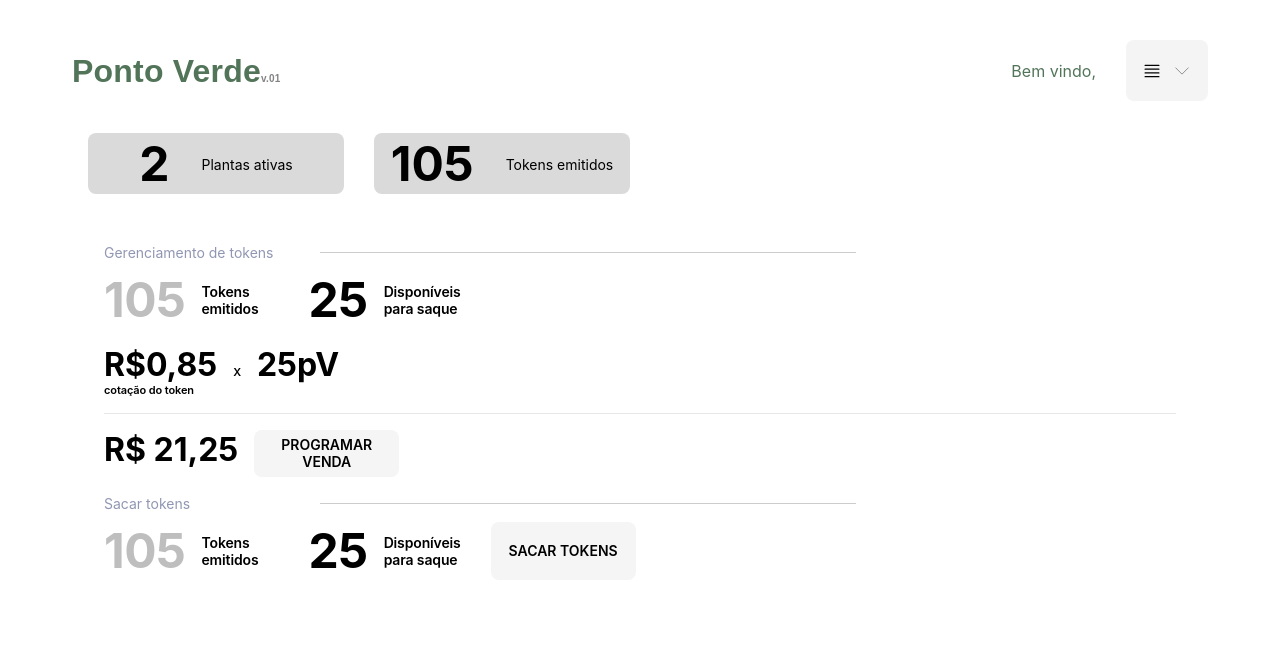
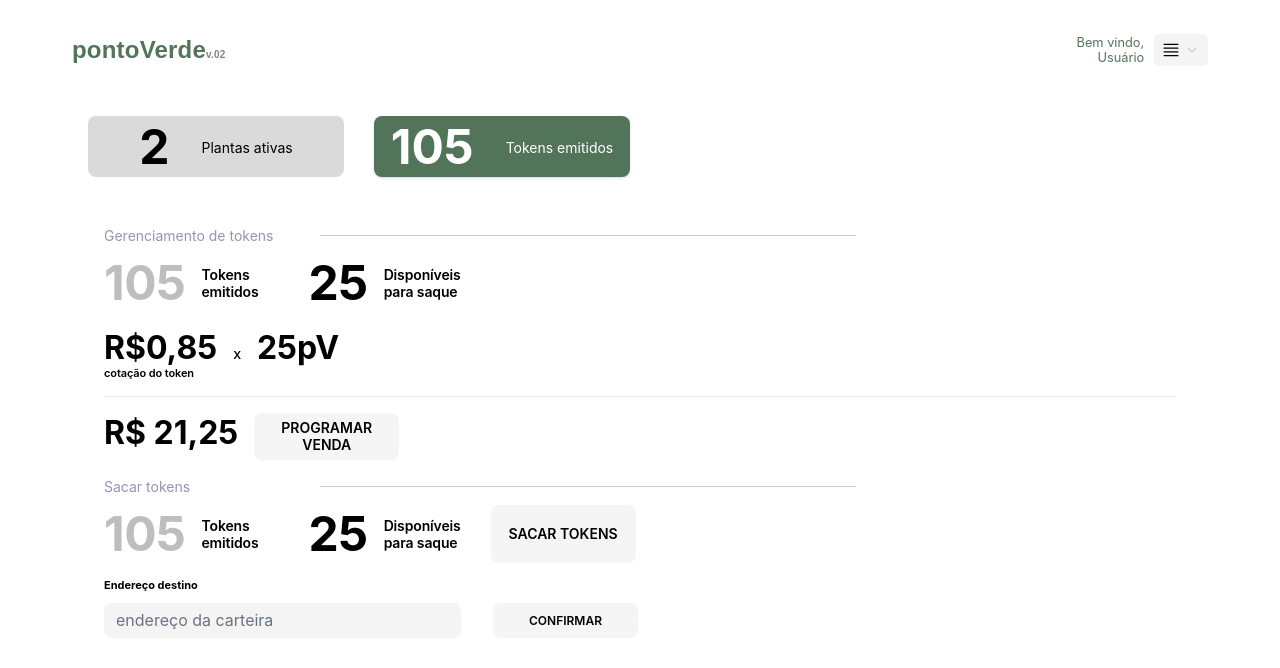
Before and after one commit to pontoVerde/posto-verde-ui, a Next.js app: page /tokens in a window 1280 px wide. Shown: the top 668 px of the page. Built offline with nearby package versions, Linux system fonts and the light colour scheme; no server answers.

Commit message:
edit: estilo das páginas

```diff
--- a/src/components/grafico.js
+++ b/src/components/grafico.js
@@ -14,14 +14,13 @@ export const options = {
   axes: {
     // Adds labels to each axis; they don't have to match the axis names.
     y: {
-      Temps: { label: 'Geração de energia (kWh)' },
-      Daylight: { label: 'Dia' },
+      Temps: { label: 'Geração de energia (kWh)' }
     },
   },
 };
 
 export default function Grafico(props) {
-  const {data} = props;
+  const { data } = props;
 
   return (
     <Chart
--- a/src/components/navbar.js
+++ b/src/components/navbar.js
@@ -5,18 +5,17 @@ import { Bars4Icon } from '@heroicons/react/24/solid';
 
 const Navbar = (props) => {
   const { user, isAuthenticated, signOut } = useContext(AuthContext);
+  const router = useRouter();
 
-  const router = useRouter();
-  console.log(user);
+  const [clicked, setClicked] = useState(false);
 
   return (
     <>
-      <header className='panel-header'>
+      <header className='panel-header cont'>
         <div>
           <div onClick={() => router.push('menu')}>
             <h1 className='panel-header_title'>
-              Ponto Verde
-              <span>v.01</span>
+              pontoVerde<span>v.02</span>
             </h1>
           </div>
         </div>
@@ -26,7 +25,7 @@ const Navbar = (props) => {
             {isAuthenticated ? user?.name : 'Usuário'}
           </p>
           <div className='panel-header_menu'>
-            <Bars4Icon className='h-10 w-10' />
+            <Bars4Icon className='h-5 w-5' />
             <button type='button'>
               <svg
                 xmlns='http://www.w3.org/2000/svg'
@@ -34,7 +33,7 @@ const Navbar = (props) => {
                 viewBox='0 0 24 24'
                 stroke-width='0.5'
                 stroke='currentColor'
-                class='w-6 h-6'
+                class='w-3 h-3'
               >
                 <path
                   stroke-linecap='round'
@@ -49,7 +48,7 @@ const Navbar = (props) => {
 
       <section className='basic-info'>
         <a onClick={() => router.push('/menu')}>
-          <div className='basic-info_item'>
+          <div className={router?.pathname == '/menu' ? 'basic-info_item navbar_on' : 'basic-info_item navbar_off'}>
             <span>2</span>
             <div>
               <span>Plantas ativas</span>
@@ -57,7 +56,7 @@ const Navbar = (props) => {
           </div>
         </a>
         <a onClick={() => router.push('/tokens')}>
-          <div className='basic-info_item'>
+          <div className={router?.pathname == '/tokens' ? 'basic-info_item navbar_on' : 'basic-info_item navbar_off'}>
             <span>105</span>
             <div>
               <span>Tokens emitidos</span>
--- a/src/components/signin.js
+++ b/src/components/signin.js
@@ -25,7 +25,7 @@ export default function SignIn() {
           <div>
             <div onClick={() => router.push('menu')}>
               <h1 className='panel-header_title'>
-                Ponto Verde
+                pontoVerde
                 <span>v.01</span>
               </h1>
             </div>
--- a/src/context/authContext.js
+++ b/src/context/authContext.js
@@ -10,7 +10,7 @@ import AuthApi from '../services/authApi';
 export const AuthContext = createContext({});
 
 export function AuthProvider({ children }) {
-  const [user, setUser] = useState({});
+  const [user, setUser] = useState();
 
   const isAuthenticated = !!user;
 
--- a/src/context/socket.js
+++ b/src/context/socket.js
@@ -13,9 +13,9 @@ export const SocketProvider = ({ children }) => {
     useEffect(() => {
         if (isAuthenticated) {
             const socket = io(process.env.NEXT_PUBLIC_AUTH_API, {
-                reconnectionDelayMax: 10000,
+                reconnectionDelayMax: 2000,
                 auth: {
-                  token: "123"
+                  token: Date.now(),
                 },
                 query: {
                   "username": user?.name
@@ -23,8 +23,8 @@ export const SocketProvider = ({ children }) => {
               });
             socket.on('connect', () => {
                 console.log('connected')
+                setSocket(socket);
             });
-            setSocket(socket);
             return () => socket.close();
         }
     }, [user]);
--- a/src/pages/menu.js
+++ b/src/pages/menu.js
@@ -3,20 +3,43 @@ import Navbar from '../components/navbar';
 import Chart from '../components/grafico';
 import { Stat } from '../components/gauge';
 import { useContext, useEffect, useState } from 'react';
-import SocketProvider from '../context/socket';
+import SocketContext from '../context/socket';
+
 export const data = [
   [
-      { type: "date", label: "Day" },
-      "Produção média",
-      "Média diária de produção",
+    { type: 'date', label: 'Day' },
+    'Produção Média Fazenda 1',
+    'Produção Média Fazenda 2',
   ],
-    [new Date(2022, 10, 29), 20, 40],
-    [new Date(2022, 10, 29), 22, 42],
-    [new Date(2022, 10, 30), 23, 44],
+  [new Date(2022, 10, 29, 0), 0, 0],
+  [new Date(2022, 10, 29, 1), 0, 0],
+  [new Date(2022, 10, 29, 2), 0, 0],
+  [new Date(2022, 10, 29, 3), 0, 0],
+  [new Date(2022, 10, 29, 4), 0, 0],
+  [new Date(2022, 10, 29, 5), 3, 5],
+  [new Date(2022, 10, 29, 6), 4, 7],
+  [new Date(2022, 10, 29, 7), 6, 10],
+  [new Date(2022, 10, 29, 8), 8, 14],
+  [new Date(2022, 10, 29, 9), 11, 20],
+  [new Date(2022, 10, 29, 10), 15, 25],
+  [new Date(2022, 10, 29, 11), 17, 33],
+  [new Date(2022, 10, 29, 12), 25, 55],
+  [new Date(2022, 10, 29, 13), 24, 52],
+  [new Date(2022, 10, 29, 14), 22, 44],
+  [new Date(2022, 10, 29, 15), 20, 30],
+  [new Date(2022, 10, 29, 16), 14, 20],
+  [new Date(2022, 10, 29, 17), 8, 12],
+  [new Date(2022, 10, 29, 18), 2, 6],
+  [new Date(2022, 10, 29, 19), 1, 3],
+  [new Date(2022, 10, 29, 20), 0, 1],
+  [new Date(2022, 10, 29, 21), 0, 0],
+  [new Date(2022, 10, 29, 22), 0, 0],
+  [new Date(2022, 10, 29, 23), 0, 0],
+  [new Date(2022, 10, 30, 0), 0, 0]
 ];
 
 export default function Menu() {
-  const socket = useContext(SocketProvider);
+  const socket = useContext(SocketContext);
   const router = useRouter();
 
   const [speed1, setSpeed1] = useState(0);
@@ -24,9 +47,7 @@ export default function Menu() {
   let started = false;
 
   useEffect(() => {
-        if(socket?.connected && !started) {
-            socket.emit('gauge1', '');
-            socket.emit('gauge2', '');
+    if (socket?.connected && !started) {
       socket.on('gauge_speed1', (data) => {
         setSpeed1(data);
       });
@@ -36,7 +57,7 @@ export default function Menu() {
       });
       started = true;
     }
-  }, []);
+  }, [socket]);
 
   return (
     <div className='panel-body cont'>
@@ -47,36 +68,35 @@ export default function Menu() {
             <h2>Geração Real-time</h2>
           </div>
           <div className='device-data_cards'>
-            <div className='device-data_card device_on position'>
-              <div className='device-data_card__painel'>
-                <p style={{ position: 'fixed' }}>1</p>
+            <div
+              className={
+                speed1 > 0
+                  ? 'device-data_card device_on'
+                  : 'device-data_card device_off'
+              }
+              onClick={() =>
+                router.push('/production')
+              }
+            ><div className='device-data_card__painel'>
+                <p style={{ position: 'absolute' }}>{speed1} kWh</p>
                 <Stat value={speed1} />
               </div>
               <div className='device-data_card__infos'>
                 <div className='device-data_cards__name'>
                   <p> Fazenda 1</p>
                 </div>
-                <div
-                  className='device-data_card__btt'
-                  onClick={() => router.push('producao')}
-                >
-                  <svg
-                    xmlns='http://www.w3.org/2000/svg'
-                    width='24'
-                    height='24'
-                    viewBox='0 0 24 24'
-                  >
-                    <path d='M13 7v-6l11 11-11 11v-6h-13v-10z' />
-                  </svg>
-                </div>
               </div>
             </div>
             <div
-              className='device-data_card device_off'
+              className={
+                speed2 > 0
+                  ? 'device-data_card device_on'
+                  : 'device-data_card device_off'
+              }
               id='card_{{$device->id}}'
             >
               <div className='device-data_card__painel'>
-                <p style={{ position: 'fixed' }}>1</p>
+                <p style={{ position: 'absolute' }}>{speed2} kWh</p>
 
                 <Stat value={speed2} />
               </div>
@@ -84,24 +104,13 @@ export default function Menu() {
                 <div className='device-data_cards__name'>
                   <p> Fazenda 2</p>
                 </div>
-                <div className='device-data_card__btt' id='btt_{{$device->id}}'>
-                  <svg
-                    xmlns='http://www.w3.org/2000/svg'
-                    width='24'
-                    height='24'
-                    viewBox='0 0 24 24'
-                  >
-                    <path d='M13 7v-6l11 11-11 11v-6h-13v-10z' />
-                  </svg>
-                </div>
-
               </div>
             </div>
           </div>
         </section>
         <section className='history_card'></section>
         {/* Posicionar no local correto */}
-          <Chart data={data}/>
+        <Chart data={data} />
       </main>
     </div>
   );
--- /dev/null
+++ b/src/pages/production.js
@@ -0,0 +1,119 @@
+// import Head from "next/head";
+import { useRouter } from 'next/router';
+import Navbar from '../components/navbar';
+import Chart from '../components/grafico';
+import { Stat } from '../components/gauge';
+import { useContext, useEffect, useState } from 'react';
+import SocketContext from '../context/socket';
+
+export const data = [
+  [
+    { type: 'date', label: 'Day' },
+    'Produção média',
+    // "Average hours of daylight",
+  ],
+  [new Date(2022, 10, 29, 0), 0],
+  [new Date(2022, 10, 29, 1), 0],
+  [new Date(2022, 10, 29, 2), 0],
+  [new Date(2022, 10, 29, 3), 0],
+  [new Date(2022, 10, 29, 4), 0],
+  [new Date(2022, 10, 29, 5), 3],
+  [new Date(2022, 10, 29, 6), 4],
+  [new Date(2022, 10, 29, 7), 6],
+  [new Date(2022, 10, 29, 8), 8],
+  [new Date(2022, 10, 29, 9), 11],
+  [new Date(2022, 10, 29, 10), 15],
+  [new Date(2022, 10, 29, 11), 17],
+  [new Date(2022, 10, 29, 12), 25],
+  [new Date(2022, 10, 29, 13), 24],
+  [new Date(2022, 10, 29, 14), 22],
+  [new Date(2022, 10, 29, 15), 20],
+  [new Date(2022, 10, 29, 16), 14],
+  [new Date(2022, 10, 29, 17), 8],
+  [new Date(2022, 10, 29, 18), 2],
+  [new Date(2022, 10, 29, 19), 1],
+  [new Date(2022, 10, 29, 20), 0],
+  [new Date(2022, 10, 29, 21), 0],
+  [new Date(2022, 10, 29, 22), 0],
+  [new Date(2022, 10, 29, 23), 0],
+  [new Date(2022, 10, 30, 0), 0]
+];
+
+export default function Production() {
+  const socket = useContext(SocketContext);
+  // const {user}  = useContext(AuthContext);
+  const router = useRouter();
+
+  const [speed1, setSpeed1] = useState(0);
+  const [speed2, setSpeed2] = useState(0);
+  let started = false;
+
+  useEffect(() => {
+    if (socket?.connected && !started) {
+      socket.on('gauge_speed1', (data) => {
+        setSpeed1(data);
+      });
+
+      socket.on('gauge_speed2', (data) => {
+        setSpeed2(data);
+      });
+      started = true;
+    }
+  }, [socket]);
+  return (
+    <div className='panel-body cont'>
+      {/* <Head>
+            <title>Home</title>
+        </Head> */}
+      <Navbar />
+      <main>
+        <section className='device-data'>
+          <div className='device-data_title'>
+            <button onClick={() => router.push('/producao')}>
+              <h2>Fazenda 1</h2>
+            </button>
+          </div>
+          <div className='device-data_cards'>
+            <div
+              className='device-data_card device_on'
+              style={{
+                backgroundColor: '#527459',
+                color: 'white',
+                cursor: 'auto',
+              }}
+            >
+              <div className='device-data_card__painel'>
+                <p style={{ position: 'absolute' }}>{speed1} kWh</p>
+                <div id='gauge1'>
+                  <Stat value={speed1} />
+                </div>
+              </div>
+            </div>
+            <div className='production-management'>
+              <div className='production-management_title'>
+                <span>Gerenciamento de produtos</span>
+                <div></div>
+              </div>
+              <div className='production-management_infos'>
+                <div>
+                  <span>105</span>
+                  <h3>kW/h mês</h3>
+                </div>
+                <div>
+                  <span>125</span>
+                  <h3>Tokens</h3>
+                </div>
+              </div>
+            </div>
+          </div>
+        </section>
+        <Chart data={data} />
+        {/* <section className="history_card">
+                    <div>
+                    </div>
+                </section> */}
+      </main>
+      <footer></footer>
+    </div>
+  );
+}
--- a/src/pages/tokens.js
+++ b/src/pages/tokens.js
@@ -84,6 +84,17 @@ export default function Tokens() {
                                 SACAR TOKENS
                             </button>
                         </div>
+                        <div className="address-input">
+                            <p>
+                                Endereço destino
+                            </p>
+                            <form action="" method="post">
+                                <input type="text" placeholder="endereço da carteira" name="wallet-address"/>
+                                <button>
+                                    CONFIRMAR
+                                </button>
+                            </form>
+                        </div>
                     </div>
                 </section>
             </main>
--- a/src/styles/device.css
+++ b/src/styles/device.css
@@ -1,15 +1,23 @@
 .device_on {
-  background-color: var(--cinza2);
+  background-color: var(--cinza1);
+  box-shadow: rgba(0, 0, 0, 0.1) 0px 1px 3px 0px,
+    rgba(0, 0, 0, 0.06) 0px 1px 2px 0px;
+}
+
+.device_on:hover {
+  background-color: var(--verde);
+  color: white;
+  cursor: pointer;
 }
 
 .device_off {
-  background-color: var(--cinza1);
+  background-color: var(--cinza2);
 }
 
 .device-data_cards {
   display: flex;
   padding: 1rem;
-  margin: 1rem 0;
+  margin: 0.4rem 0;
   flex-wrap: wrap;
   gap: 2rem;
 }
@@ -17,20 +25,27 @@
 .device-data_card {
   height: 150px;
   display: flex;
-  justify-content: space-between;
+  justify-content: space-around;
   padding: 1rem;
-  margin: 1rem 0;
-  color: var(--branco);
+  margin: 0.4rem 0;
+  color: var(--cinza3);
   font-size: 20px;
-  min-width: 302px;
+  min-width: 256px;
   font-weight: bold;
-  text-transform: uppercase;
   max-width: 500px;
+  border-radius: 12px;
+  transition: 0.15s;
+}
+
+.device-data_card p {
+  font-size: 1rem;
 }
 
 .device-data_card__infos {
-  display: block;
+  display: flex;
+  flex-direction: column;
   justify-content: center;
+  align-items: center;
 }
 
 .device-data_card__btt {
@@ -55,12 +70,6 @@
 .device-data_card__painel {
   position: relative;
   bottom: 10px;
-}
-
-.p-4 {
-  display: block;
-  align-content: center;
-  justify-content: center;
 }
 
 .production-management {
--- a/src/styles/panel.css
+++ b/src/styles/panel.css
@@ -1,11 +1,12 @@
 .panel-body {
-  background-color: var(--branco1);
+  background-color: var(--branco);
 }
 
 .panel-header {
   display: flex;
-  margin: 2.5rem 0 2rem;
+  padding: 2rem 0;
   justify-content: space-between;
+  background-color: white;
 }
 
 .panel-header div:first-child {
@@ -15,12 +16,16 @@
 }
 
 .panel-header_title {
-  font-size: 2rem;
+  font-size: 1.5rem;
   text-align: center;
   font-weight: 600;
   letter-spacing: 0.2px;
   font-family: var(--poppins);
   color: var(--verde);
+}
+
+.panel-header_title:hover {
+  cursor: pointer;
 }
 
 .panel-header_title span {
@@ -29,18 +34,19 @@
 }
 
 .panel-header_menu {
-  padding: 1rem;
+  padding: 0.4rem;
   background-color: var(--cinza1);
   display: flex;
   align-items: center;
   width: fit-content;
-  height: 61px;
-  gap: 10px;
-  border-radius: 8px;
+  gap: 1px;
+  border-radius: 5px;
 }
 
 .panel-header_menu:hover {
   border-color: var(--verde);
+  background-color: var(--verde);
+  cursor: pointer;
 }
 
 .panel-header_menu > i {
@@ -64,13 +70,13 @@
 .panel-header_container {
   display: flex;
   align-items: center;
-  gap: 30px;
+  gap: 10px;
 }
 
 .panel-header_container p {
   text-align: right;
-  line-height: 20px;
-  font-size: 1rem;
+  line-height: 15px;
+  font-size: 0.8rem;
   color: var(--verde);
   word-break: keep-all;
 }
@@ -93,18 +99,25 @@
   min-width: 160px;
   height: 61px;
   margin-right: 2rem;
+  text-align: center;
+  transition: 0.15s;
 }
 
 .basic-info a {
   width: 256px;
 }
 
-.basic-info_item:first-child {
-  background-color: var(--cinza2);
+.navbar_on {
+  background-color: var(--verde);
+  border-radius: 8px;
+  color: white;
+  box-shadow: rgba(0, 0, 0, 0.1) 0px 1px 3px 0px,
+    rgba(0, 0, 0, 0.06) 0px 1px 2px 0px;
 }
 
-.basic-info_item:nth-child(2) {
-  background-color: var(--cinza1);
+.navbar_off {
+  background-color: var(--cinza2);
+  border-radius: 8px;
 }
 
 .basic-info_item > span {
@@ -116,6 +129,12 @@
 .basic-info_item div span {
   font-size: 14px;
   line-height: 17px;
+}
+
+.basic-info_item:hover {
+  color: white;
+  background-color: var(--verde);
+  cursor: pointer;
 }
 
 .device-data {
--- a/src/styles/tokens.css
+++ b/src/styles/tokens.css
@@ -103,6 +103,47 @@
     margin-right: 1rem;
 }
 
+.address-input{
+    margin: 1rem 0;
+}
+
+.address-input p{
+    font-weight: 700;
+    font-size: 11px;
+    line-height: 13px;
+    margin-bottom: .7rem;
+}
+
+.address-input form{
+    display: flex;
+    gap: 2rem;
+}
+
+.address-input input{
+    background-color: var(--cinza1);
+    border: none;
+    width: 357px;
+    height: 35px;
+    border-radius: 8px;
+}
+
+.address-input .address-input:focus{
+    box-shadow: 0 0 0 0;
+    border: 0 none;
+    outline: 0;
+}
+
+.address-input button{
+    background-color: var(--branco2);
+    border: none;
+    border-radius: 8px;
+    font-weight: 600;
+    font-size: 12px;
+    width: 145px;
+    line-height: 17px;
+    padding: 0.4rem;
+}
+
 @media only screen and (max-width: 620px) {
     .tokens-data {
         padding: 1rem;
```
Also changed, not shown: 1 other file (tests, documents, lock files or other folders). Lines whose indentation alone changed are shown as unchanged.
